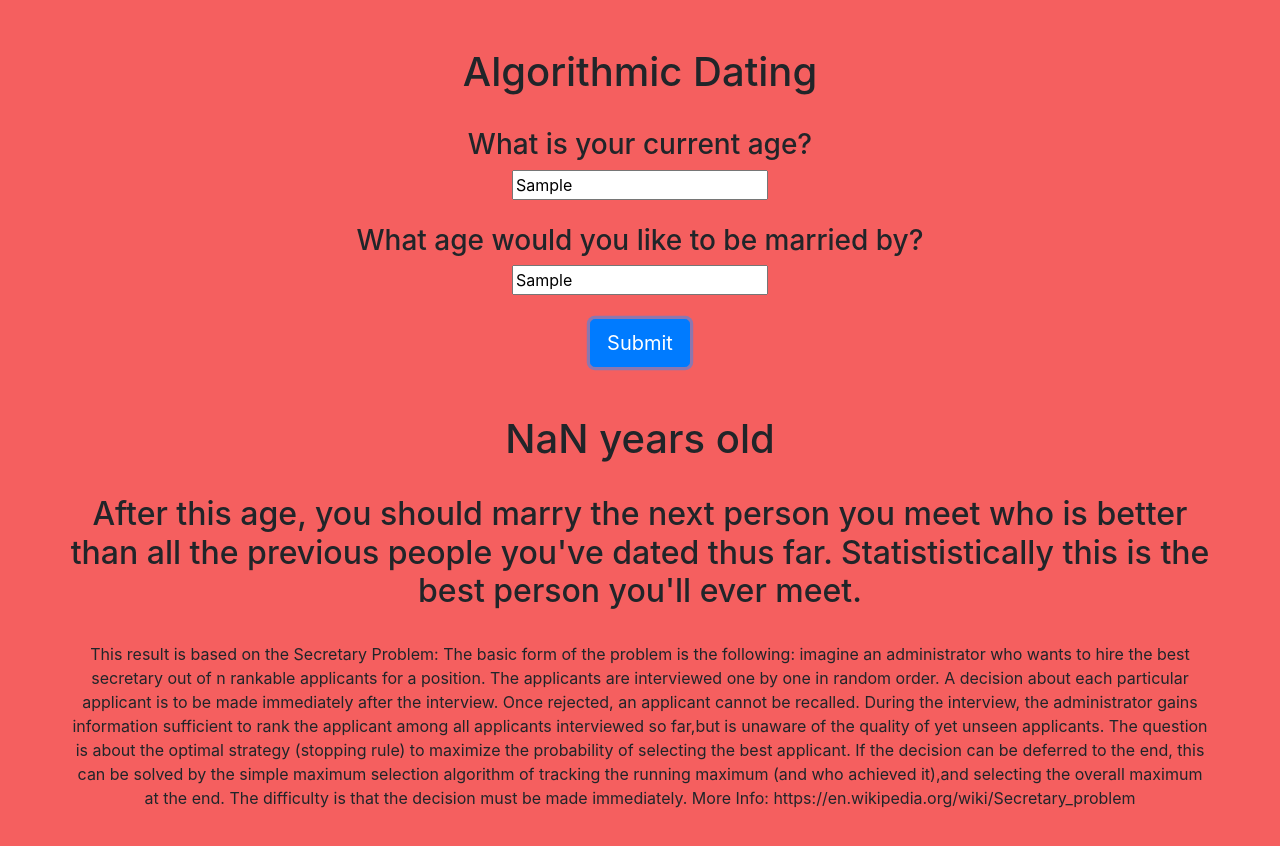
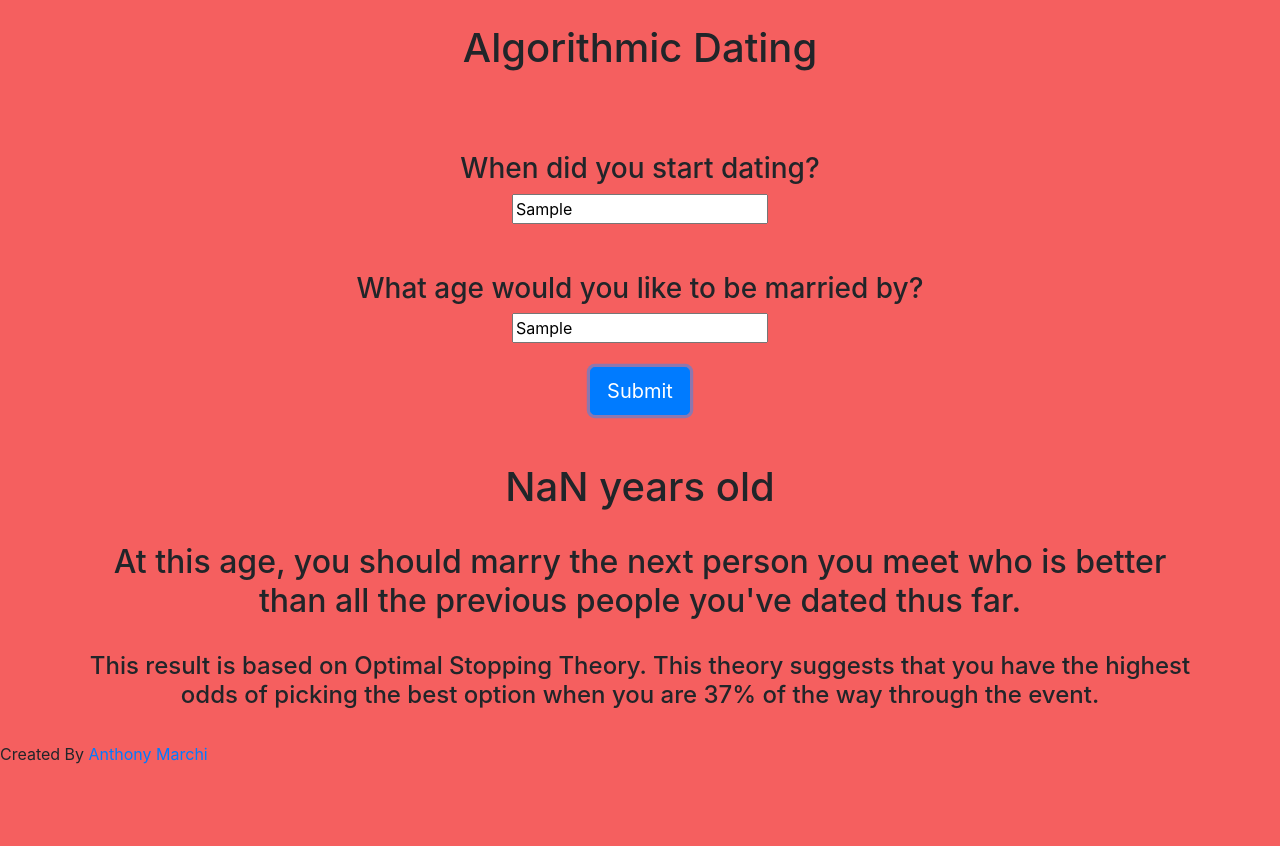
Before and after one commit to anthonyjmarchi/Kepler-Dating-Website, a plain HTML site: page index.html in a window 1280 px wide. Both pictures are taken after typing "Sample", "Sample" into the empty fields and a click on the button "Submit". After the commit the page ends 800 px from the top, so only its background shows below. Drawn offline with nearby package versions, Linux system fonts and the light colour scheme.

Commit message:
Update index.html

```diff
--- a/index.html
+++ b/index.html
@@ -8,18 +8,16 @@
 </head>
 <body style="background-color:#F55F5F">
     <div class="container">
-        <div class="row">
-            <form>
-                <div class="form-group">
-                    <div class="col-cs-4">
-                    </div>
-                    <div class="col-cs-4">
-                        <br>
+        <div class="row justify-content-md-center">
+            <div class="col-md-auto">
                 <br>
                 <center>
                 <h1>Algorithmic Dating</h1>
-                        <br><h3>What is your current age?</h3>
+                <br>
+                <br>
+                <br><h3>When did you start dating?</h3>
                 <input type="text" id="startAge"><br>
+                <br>
                 <br><h3>What age would you like to be married by?<br></h3>
                 <input type="text" id="endAge"><br>
                 <br>
@@ -31,17 +29,17 @@
                 <br>
                 <h2 id="info"></h2>
                 <br>
-                        <p id="explanation"></p>
-                        <br>
+                <h4 id="moreInfo"></h4>
                 <br>
                 </center>
             </div>
-                    <div class="col-cs-4">
-                    </div>
-                </form>
+            <br>
+            <br>
+            <br>
+            <br>
         </div>
     </div>
-    </div>
+    <footer>Created By <a href="https://github.com/anthonyjmarchi/">Anthony Marchi</a></footer>
   <script>
         function calculate() {
             var start = parseInt(document.getElementById('startAge').value);
@@ -49,16 +47,10 @@
             var age = end - start;
             var kepler = age * 0.37;
             var final = start + kepler;
+
             document.getElementById("answer").innerText= final + " years old";
-            document.getElementById("info").innerText= "After this age, you should marry the next person you meet who is better than all the previous people you've dated thus far.  Statististically this is the best person you'll ever meet."
-            document.getElementById("explanation").innerText= "This result is based on the Secretary Problem:"
-            + " The basic form of the problem is the following: imagine an administrator who wants to hire the best secretary out of n rankable applicants for a position."
-            + " The applicants are interviewed one by one in random order.  A decision about each particular applicant is to be made immediately after the interview."
-            + " Once rejected, an applicant cannot be recalled. During the interview, the administrator gains information sufficient to rank the applicant among all applicants interviewed so far,"
-            + "but is unaware of the quality of yet unseen applicants.  The question is about the optimal strategy (stopping rule) to maximize the probability of selecting the best applicant."
-            + " If the decision can be deferred to the end, this can be solved by the simple maximum selection algorithm of tracking the running maximum (and who achieved it),"
-            + "and selecting the overall maximum at the end.  The difficulty is that the decision must be made immediately."
-            + " More Info: https://en.wikipedia.org/wiki/Secretary_problem";
+            document.getElementById("info").innerText= "At this age, you should marry the next person you meet who is better than all the previous people you've dated thus far."
+            document.getElementById("moreInfo").innerText = "This result is based on Optimal Stopping Theory.  This theory suggests that you have the highest odds of picking the best option when you are 37% of the way through the event."
         }
  </script>
 </body>
```
Lines whose indentation alone changed are shown as unchanged.
